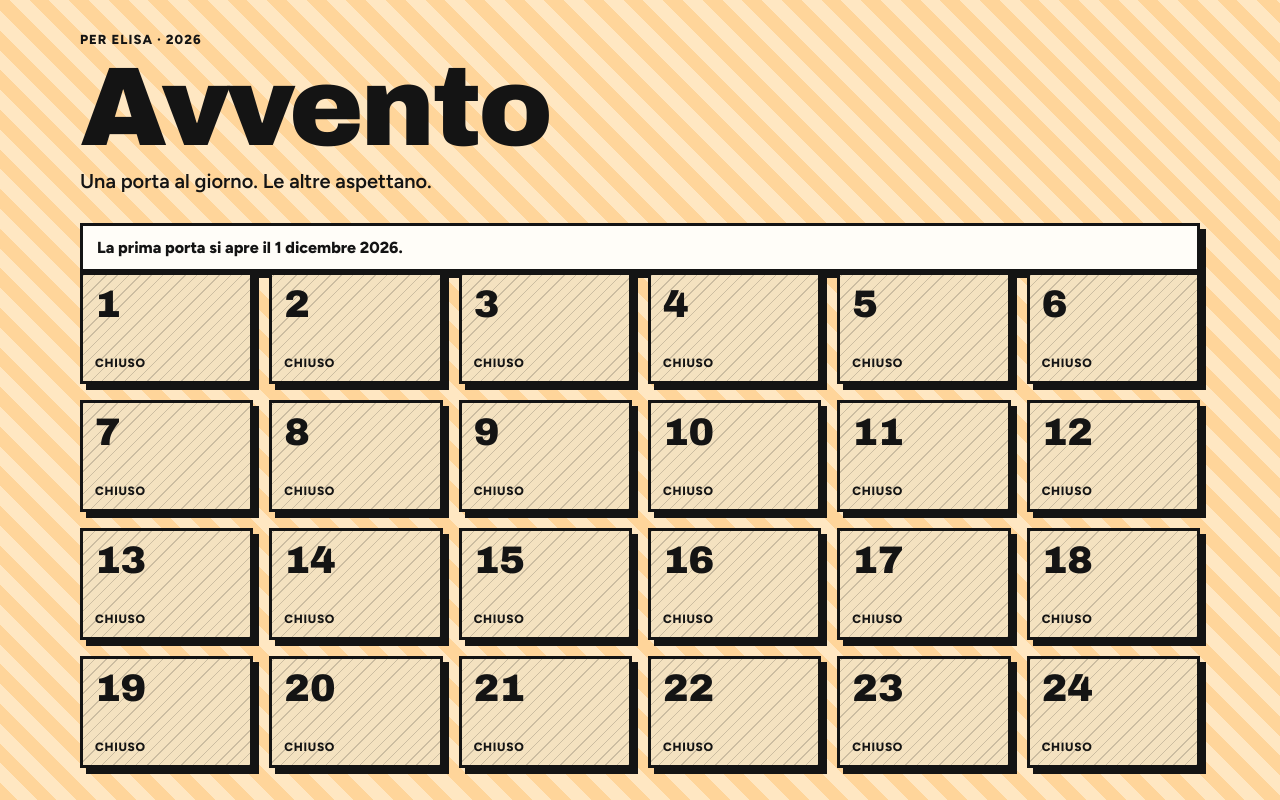
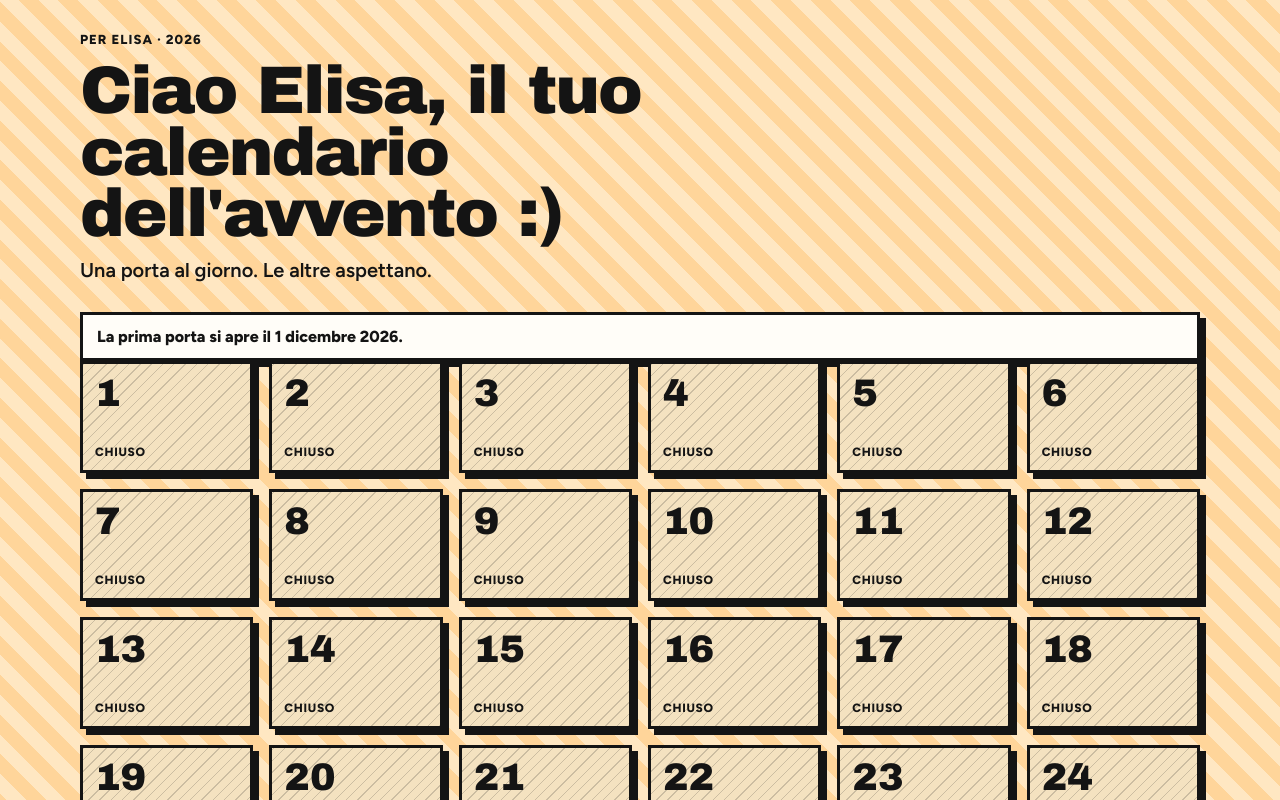
Before and after one commit to biagiooiorio/elisa-advent, a Next.js app: page / in a window 1280 px wide. Shown: the top 800 px of the page. Built offline with nearby package versions, Linux system fonts and the light colour scheme.

Commit message:
Rename the advent heading for Elisa.
Use the greeting as the page title and keep it readable on the poster layout.

```diff
--- a/app/globals.css
+++ b/app/globals.css
@@ -104,8 +104,9 @@ a:focus-visible,
 
 .advent-title {
   margin: 0;
-  font-size: clamp(3.4rem, 12vw, 7rem);
-  line-height: 0.86;
+  max-width: 14ch;
+  font-size: clamp(2.1rem, 6vw, 4.2rem);
+  line-height: 0.92;
   letter-spacing: -0.03em;
 }
 
--- a/app/layout.tsx
+++ b/app/layout.tsx
@@ -16,7 +16,7 @@ const figtree = Figtree({
 });
 
 export const metadata: Metadata = {
-  title: "Avvento di Elisa",
+  title: "Ciao Elisa, il tuo calendario dell'avvento :)",
   description:
     "Calendario dell'avvento per una persona sola. Una porta al giorno.",
 };
--- a/components/CalendarApp.tsx
+++ b/components/CalendarApp.tsx
@@ -285,7 +285,7 @@ export default function CalendarApp() {
       <div className="advent-wrap">
         <header className="advent-header">
           <p className="advent-kicker">per Elisa · 2026</p>
-          <h1 className="advent-title">Avvento</h1>
+          <h1 className="advent-title">Ciao Elisa, il tuo calendario dell&apos;avvento :)</h1>
           <p className="advent-lede">Una porta al giorno. Le altre aspettano.</p>
         </header>
         <p className="advent-status">{statusMessage(now)}</p>
```
